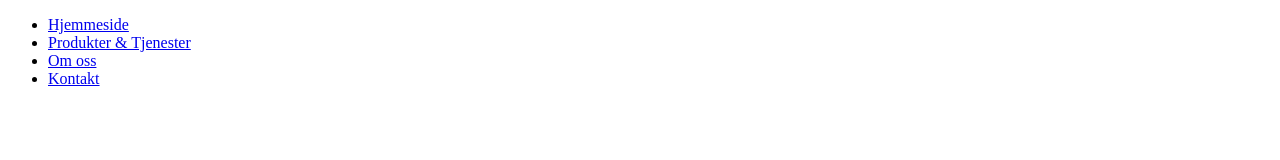
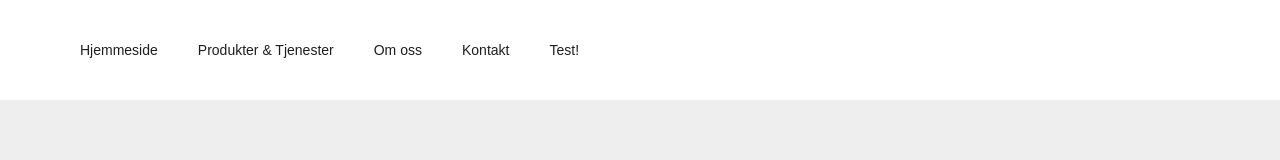
Before and after one commit to Joilr/hello_world, a plain HTML site: page index.html in a window 1280 px wide. Drawn offline with Linux system fonts and the light colour scheme.

Commit message:
initialcommit

```diff
--- /dev/null
+++ b/css/syntax.css
@@ -0,0 +1,38 @@
+* {
+    margin: 0;
+    padding: 0;
+}
+
+body {
+    background-color: #eee;
+}
+
+nav {
+    width: 100%;
+    height: 100px;
+    background-color: #fff;
+}
+
+ul {
+    margin-left: 60px;
+}
+
+ul li {
+  list-style: none;
+  display: inline-block;
+  float: left;
+  line-height: 100px;
+}
+
+ul li a {
+    display: block;
+    text-decoration: none;
+    font-size: 14px;
+    font-family: arial;
+    color: #1e1e1e;
+    padding: 0 20px;
+}
+
+ul li a:hover {
+    color: red;
+}
--- a/index.html
+++ b/index.html
@@ -6,6 +6,7 @@
     <meta http-equiv="X-UA-Compatible" content="IE=edge">
     <meta name="viewport" content="width=, initial-scale=1.0">
     <title>Business Plan AS</title>
+    <link rel="stylesheet" type="text/css" href="css/syntax.css">
 </head>
 <body>
     <nav>
@@ -14,6 +15,7 @@
             <li><a href="#">Produkter & Tjenester</a></li>
             <li><a href="#">Om oss</a></li>
             <li><a href="#">Kontakt</a></li>
+            <li><a href="#">Test!</a></li>
         </ul>
     </nav>
 
```
